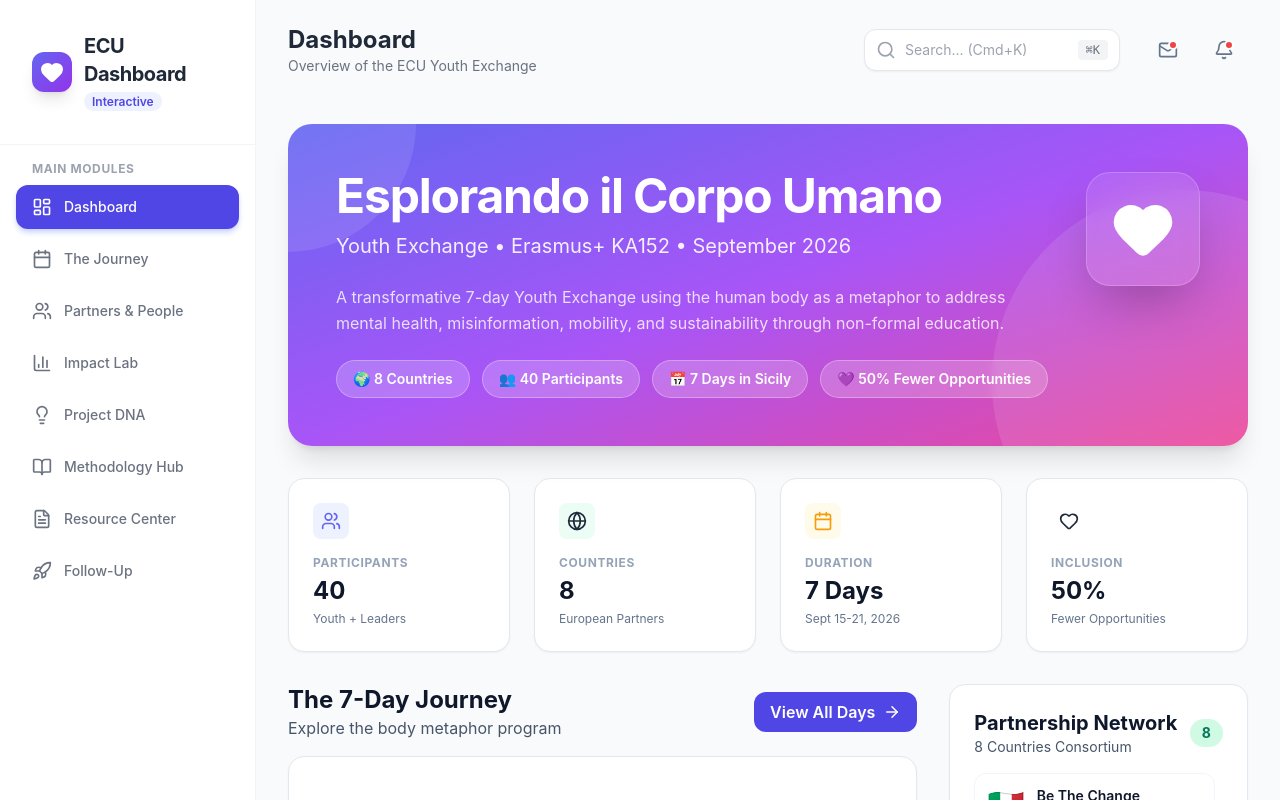
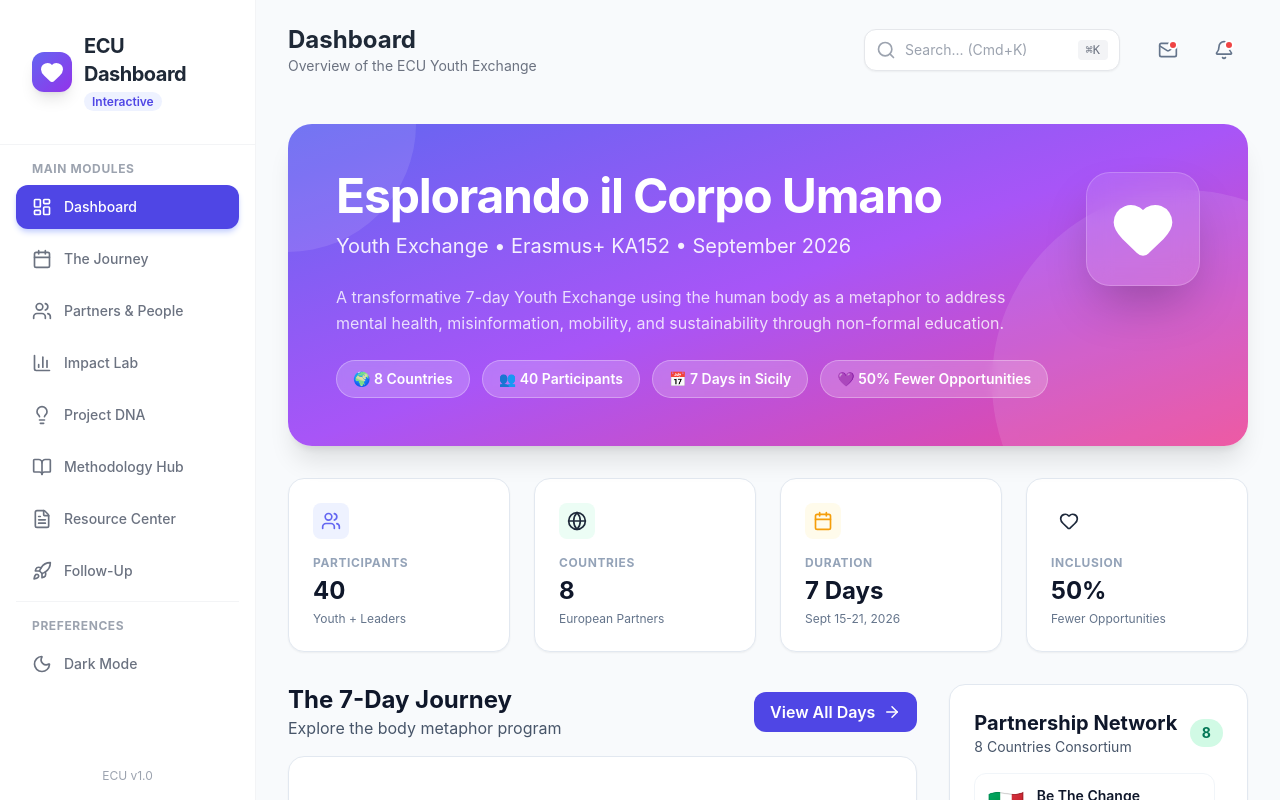
Before and after one commit to bethechangeitaly-creator/ECU_Dashboard_Retro, a React (Vite) app: page /#/ in a window 1280 px wide. Built offline with nearby package versions, Linux system fonts and the light colour scheme.

Commit message:
Add dark mode toggle to sidebar

```diff
--- a/src/components/Sidebar.jsx
+++ b/src/components/Sidebar.jsx
@@ -1,8 +1,11 @@
-import React, { useState } from 'react';
+import React from 'react';
 import { NavLink } from 'react-router-dom';
-import { LayoutDashboard, Calendar, Users, FileText, BarChart3, Lightbulb, BookOpen, Rocket, Heart, X } from 'lucide-react';
+import { LayoutDashboard, Calendar, Users, FileText, BarChart3, Lightbulb, BookOpen, Rocket, Heart, X, Moon, Sun } from 'lucide-react';
+import useDarkMode from '../hooks/useDarkMode';
 
 const Sidebar = ({ isOpen, onClose }) => {
+    const [colorTheme, setTheme] = useDarkMode();
+
     const menuItems = [
         { id: 'dashboard', path: '/', icon: LayoutDashboard, label: 'Dashboard' },
         { id: 'journey', path: '/journey', icon: Calendar, label: 'The Journey' },
@@ -26,34 +29,34 @@ const Sidebar = ({ isOpen, onClose }) => {
 
             {/* Sidebar */}
             <div className={`
-                w-64 bg-white h-screen border-r border-gray-100 flex flex-col fixed left-0 top-0 z-50
+                w-64 bg-white dark:bg-gray-800 h-screen border-r border-gray-100 dark:border-gray-700 flex flex-col fixed left-0 top-0 z-50
                 transform transition-transform duration-300 ease-in-out
                 ${isOpen ? 'translate-x-0' : '-translate-x-full'}
                 lg:translate-x-0
             `}>
                 {/* Logo Area */}
-                <div className="p-6 lg:p-8 flex items-center justify-between border-b border-gray-100">
+                <div className="p-6 lg:p-8 flex items-center justify-between border-b border-gray-100 dark:border-gray-700">
                     <div className="flex items-center gap-3">
                         <div className="bg-gradient-to-br from-indigo-500 to-purple-600 p-2 rounded-xl text-white shadow-lg">
                             <Heart size={24} fill="currentColor" />
                         </div>
                         <div>
-                            <h1 className="font-bold text-xl text-gray-800 tracking-tight">ECU Dashboard</h1>
-                            <span className="text-xs text-indigo-600 font-semibold bg-indigo-50 px-2 py-0.5 rounded-full">Interactive</span>
+                            <h1 className="font-bold text-xl text-gray-800 dark:text-gray-100 tracking-tight">ECU Dashboard</h1>
+                            <span className="text-xs text-indigo-600 dark:text-indigo-400 font-semibold bg-indigo-50 dark:bg-indigo-900/30 px-2 py-0.5 rounded-full">Interactive</span>
                         </div>
                     </div>
                     {/* Close button for mobile */}
                     <button
                         onClick={onClose}
-                        className="lg:hidden p-2 rounded-lg hover:bg-gray-100 transition-colors"
+                        className="lg:hidden p-2 rounded-lg hover:bg-gray-100 dark:hover:bg-gray-700 transition-colors"
                     >
-                        <X size={20} className="text-gray-500" />
+                        <X size={20} className="text-gray-500 dark:text-gray-400" />
                     </button>
                 </div>
 
                 {/* Menu */}
                 <nav className="flex-1 px-4 space-y-2 mt-4 overflow-y-auto">
-                    <p className="px-4 text-xs font-bold text-gray-400 uppercase tracking-wider mb-2">Main Modules</p>
+                    <p className="px-4 text-xs font-bold text-gray-400 dark:text-gray-500 uppercase tracking-wider mb-2">Main Modules</p>
                     {menuItems.map((item) => (
                         <NavLink
                             key={item.id}
@@ -62,8 +65,8 @@ const Sidebar = ({ isOpen, onClose }) => {
                             onClick={onClose}
                             className={({ isActive }) =>
                                 `w-full flex items-center gap-3 px-4 py-3 rounded-xl text-sm font-medium transition-all duration-200 ${isActive
-                                    ? 'bg-indigo-600 text-white shadow-md shadow-indigo-200'
-                                    : 'text-gray-500 hover:bg-gray-50 hover:text-gray-900'
+                                    ? 'bg-indigo-600 text-white shadow-md shadow-indigo-200 dark:shadow-none'
+                                    : 'text-gray-500 dark:text-gray-400 hover:bg-gray-50 dark:hover:bg-gray-700/50 hover:text-gray-900 dark:hover:text-gray-200'
                                 }`
                             }
                         >
@@ -71,7 +74,32 @@ const Sidebar = ({ isOpen, onClose }) => {
                             {item.label}
                         </NavLink>
                     ))}
+
+                    <div className="pt-4 mt-4 border-t border-gray-100 dark:border-gray-700">
+                        <p className="px-4 text-xs font-bold text-gray-400 dark:text-gray-500 uppercase tracking-wider mb-2">Preferences</p>
+                        <button
+                            onClick={() => setTheme(colorTheme)}
+                            className="w-full flex items-center gap-3 px-4 py-3 rounded-xl text-sm font-medium text-gray-500 dark:text-gray-400 hover:bg-gray-50 dark:hover:bg-gray-700/50 hover:text-gray-900 dark:hover:text-gray-200 transition-all duration-200"
+                        >
+                            {colorTheme === 'light' ? (
+                                <>
+                                    <Sun size={20} />
+                                    <span>Light Mode</span>
+                                </>
+                            ) : (
+                                <>
+                                    <Moon size={20} />
+                                    <span>Dark Mode</span>
+                                </>
+                            )}
+                        </button>
+                    </div>
                 </nav>
+
+                {/* Footer simple credit */}
+                <div className="p-4 text-xs text-center text-gray-400 dark:text-gray-600">
+                    ECU v1.0
+                </div>
             </div>
         </>
     );
--- /dev/null
+++ b/src/hooks/useDarkMode.js
@@ -0,0 +1,20 @@
+import { useEffect, useState } from 'react';
+
+export default function useDarkMode() {
+    const [theme, setTheme] = useState(
+        localStorage.theme === 'dark' || (!('theme' in localStorage) && window.matchMedia('(prefers-color-scheme: dark)').matches)
+            ? 'dark'
+            : 'light'
+    );
+
+    const colorTheme = theme === 'dark' ? 'light' : 'dark';
+
+    useEffect(() => {
+        const root = window.document.documentElement;
+        root.classList.remove(colorTheme);
+        root.classList.add(theme);
+        localStorage.setItem('theme', theme);
+    }, [theme, colorTheme]);
+
+    return [colorTheme, setTheme];
+}
--- a/src/index.css
+++ b/src/index.css
@@ -4,6 +4,6 @@
 
 @layer base {
   body {
-    @apply bg-gray-50 text-gray-900 antialiased;
+    @apply bg-gray-50 text-gray-900 antialiased dark:bg-gray-900 dark:text-white;
   }
 }
--- a/src/layouts/MainLayout.jsx
+++ b/src/layouts/MainLayout.jsx
@@ -13,7 +13,7 @@ const MainLayout = () => {
     const [sidebarOpen, setSidebarOpen] = useState(false);
 
     return (
-        <div className="min-h-screen bg-slate-50 font-sans flex text-slate-800">
+        <div className="min-h-screen bg-slate-50 dark:bg-gray-900 font-sans flex text-slate-800 dark:text-gray-100 transition-colors duration-200">
             <CommandPalette />
             <Sidebar isOpen={sidebarOpen} onClose={() => setSidebarOpen(false)} />
             <div className="flex-1 lg:ml-64 flex flex-col h-screen overflow-hidden">
--- a/tailwind.config.js
+++ b/tailwind.config.js
@@ -1,5 +1,6 @@
 /** @type {import('tailwindcss').Config} */
 export default {
+  darkMode: 'class',
   content: [
     "./index.html",
     "./src/**/*.{js,ts,jsx,tsx}",
```
